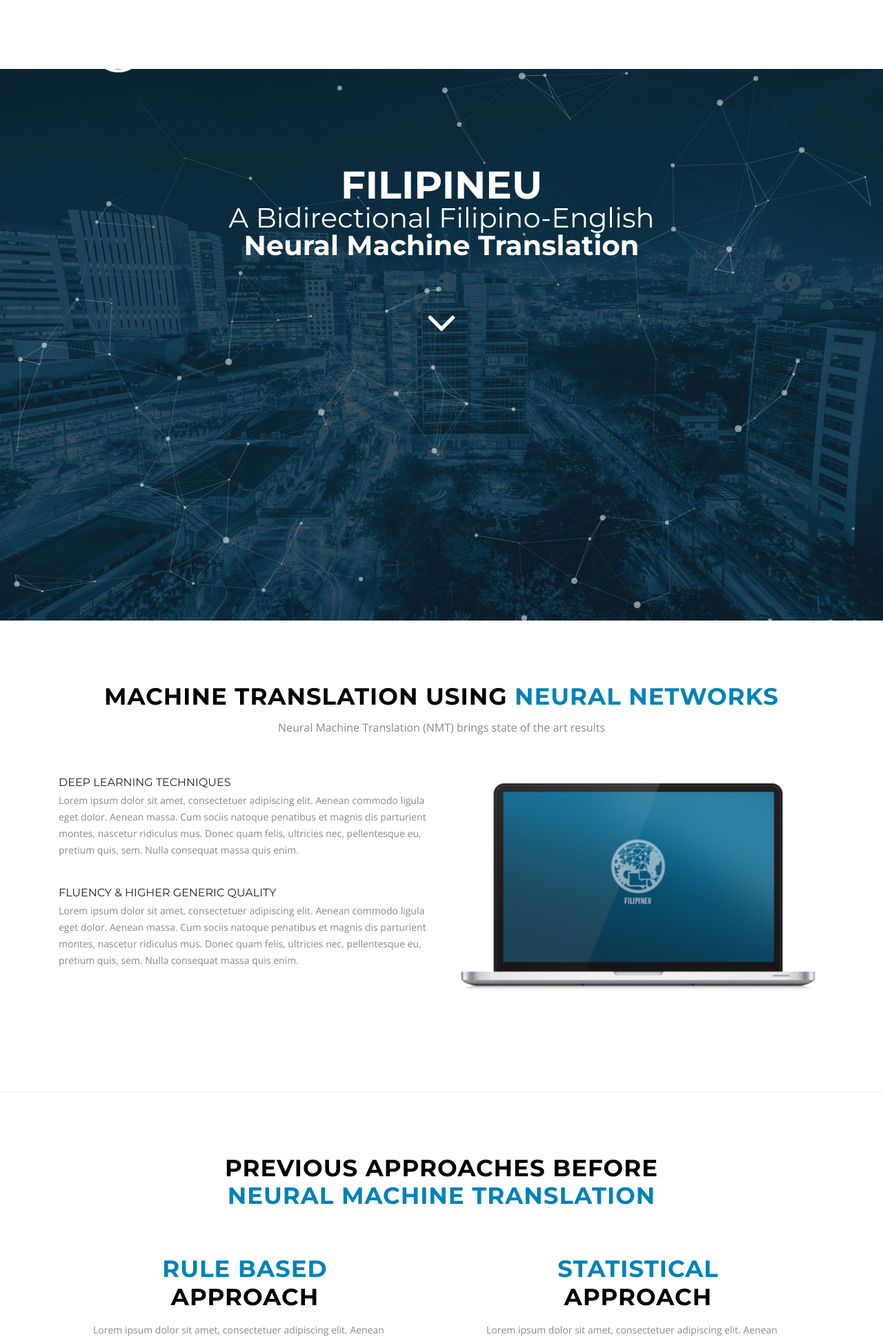
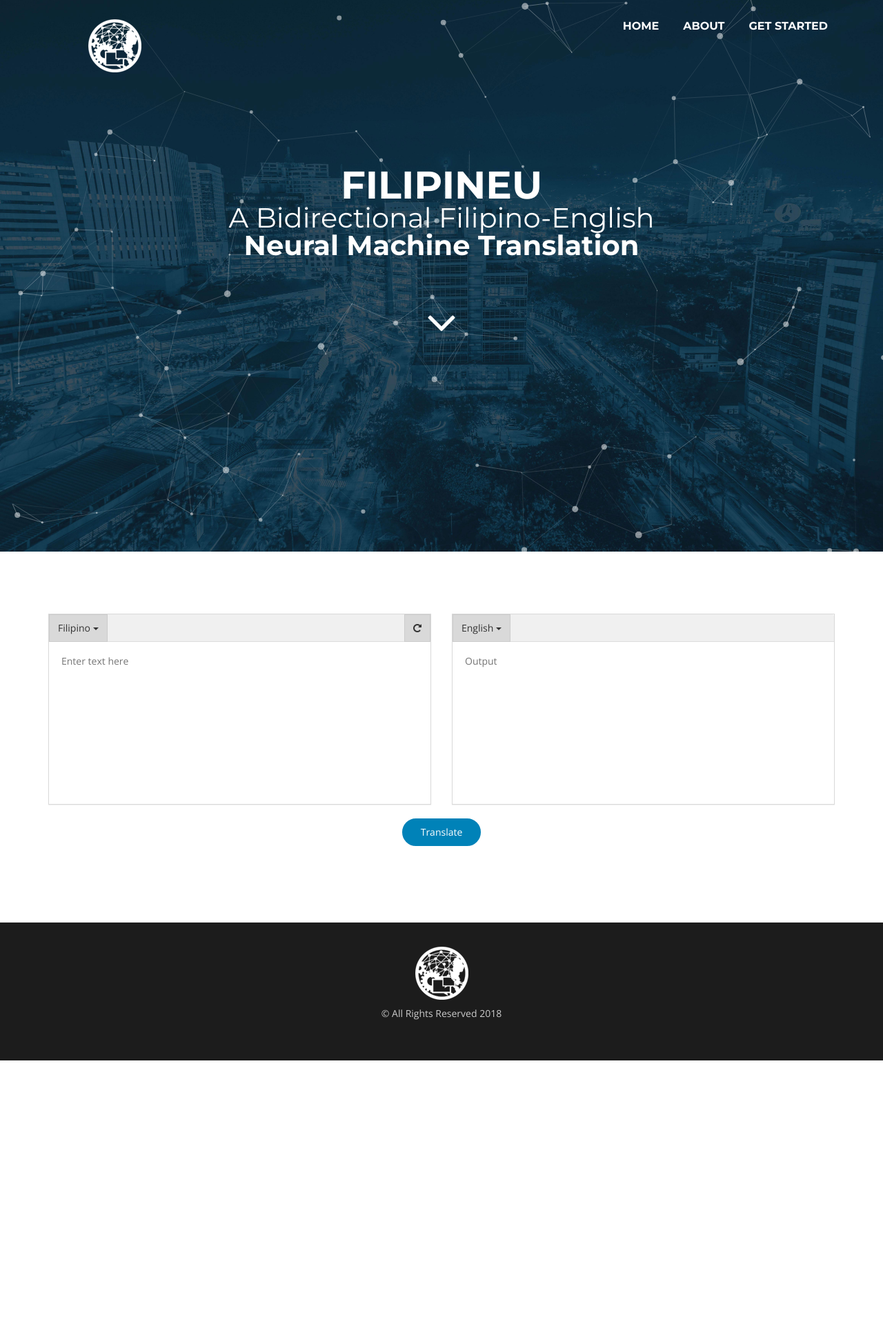
Before and after one commit to redperiabras/FILIPINEU, a Flask app: page / in a window 1280 px wide. Shown: the top 1942 px of the page at 69% size. After the commit the page ends 1538 px from the top, so only its background shows below. Run offline with Flask 2, Linux system fonts and the light colour scheme; parts of the project's set-up code (start-up, migrations or seed data) failed here and were passed over; some libraries are stand-ins or nearby versions.

Commit message:
Translator interface

```diff
--- /dev/null
+++ b/app/static/css/index.css
@@ -0,0 +1,88 @@
+textarea {
+	border-color: #fff;
+	resize: none;
+	width: 100%;
+	height: 200px;
+}
+textarea:focus {
+    border: 0 none #FFF;
+    overflow: hidden;
+    outline:none;
+}
+
+.panel {
+    margin-bottom: 20px;
+    background-color: #fff;
+    border: 1px solid transparent;
+    border-radius: 0px;
+    -webkit-box-shadow: 0 1px 1px rgba(0, 0, 0, 0.05);
+    box-shadow: 0 1px 1px rgba(0, 0, 0, 0.05);
+    border-color: #d9d9d9;
+}
+
+.panel-default > .panel-heading {
+    color: #333333;
+    background-color: #F0F0F0;
+    border-color: #dddddd;
+    height: 40px;
+}
+
+.btn-default {
+    background-color: #D9D9D9;
+    border-radius: 0px;
+    /*padding: 10px;*/
+    height: 40px;
+}
+
+.panel-heading {
+    padding: 0px;
+    border-bottom: 1px solid transparent;
+    border-top-right-radius: 3px;
+    border-top-left-radius: 3px;
+}
+
+.btn-primary {
+    background-color: #0082B8;
+    padding: 8px 25px;
+    /*background-color: #fff;*/
+    border-radius: 100px;
+    border: 2px solid #0082B8;
+    border-radius: 50px;
+}
+
+.btn-primary:hover {
+    color: #ffffff;
+    background-color: #0082B8;
+    border-color: #0082B8;
+    opacity: .7;
+}
+
+.dropdown-menu {
+    position: absolute;
+    top: 100%;
+    left: 0;
+    z-index: 1000;
+    display: none;
+    float: left;
+    min-width: 160px;
+    padding: 5px 0;
+    margin: 0px 0 0;
+    list-style: none;
+    font-size: 14px;
+    background-color: #ffffff;
+    border: 1px solid #fff;
+    border: 1px solid rgba(0, 0, 0, 0.15);
+    border-radius: 0px;
+    -webkit-box-shadow: none;
+    box-shadow: none;
+    background-clip: padding-box;
+    -webkit-transition: all .1s ease-in-out;
+    transition: all .1s ease-in-out;
+    -webkit-user-select: none;
+    -moz-user-select: none;
+    -ms-user-select: none;
+}
+
+.dropdown-menu li {
+    padding: 5px 10px;
+}
--- a/app/static/css/style.css
+++ b/app/static/css/style.css
@@ -144,7 +144,7 @@
     font-family: montserrat;
     position: absolute;
     width: 100%;
-    height: 100vh;
+    /*height: 100vh;*/
     top: 30%;
    	text-align: center;
     border-radius: 4px;
--- a/app/templates/index.html
+++ b/app/templates/index.html
@@ -19,6 +19,7 @@
 	<link href="{{ url_for('static', filename='lib/font-awesome/css/font-awesome.css' ) }}" rel="stylesheet" type="text/css">
 	<link href="{{ url_for('static', filename='css/responsive.css') }}" rel="stylesheet" type="text/css">
 	<link href="{{ url_for('static', filename='css/animate.css') }}" rel="stylesheet" type="text/css">
+	<link href="{{ url_for('static', filename='css/index.css') }}" rel="stylesheet" type="text/css">
 
 	<script type="text/javascript" src="{{ url_for('static', filename='lib/jquery/jquery.1.8.3.min.js') }}"></script>
 	<script type="text/javascript" src="{{ url_for('static', filename='lib/bootstrap/js/bootstrap.js') }}"></script>
@@ -61,93 +62,68 @@
 			</div>
 	</header>
 
-
+	<div class="clear"></div>
 
 	<section class="main-section" id="service">
 		<div class="container">
-			<h2>Machine Translation using <span style="color: #0082B8; text-transform: uppercase;">Neural Networks</span></h2>
-			<h6>Neural Machine Translation (NMT) brings state of the art results</h6>
 			<div class="row">
-				<div class="col-md-6 wow fadeInLeft delay-05s">
-					<div class="div-section">
-						<div class="div-section-col">
-							<h3 style="color: ">Deep Learning Techniques</h3>
-							<p>Lorem ipsum dolor sit amet, consectetuer adipiscing elit. Aenean commodo ligula eget dolor. Aenean massa. Cum sociis natoque penatibus et magnis dis parturient montes, nascetur ridiculus mus. Donec quam felis, ultricies nec, pellentesque eu, pretium quis, sem. Nulla consequat massa quis enim.</p>
+				<div class="col-md-6">
+					<div class="panel panel-default">
+					  <div class="panel-heading">
+					  	<div class="dropdown pull-left">
+  							<button class="btn btn-default dropdown-toggle" type="button" id="dropdownMenu1" data-toggle="dropdown" aria-haspopup="true" aria-expanded="true">
+  							  Filipino
+  							  <span class="caret"></span>
+  							</button>
+  							<ul class="dropdown-menu" aria-labelledby="dropdownMenu1">
+  							  <li><a href="#">Filipino</a></li>
+  							  <li><a href="#">English</a></li>
+  							</ul>
 						</div>
-					</div>
-					<div class="div-section">
-						<div class="div-section-col2">
-							<h3 style="color: ">Fluency &amp; Higher Generic Quality</h3>
-							<p>Lorem ipsum dolor sit amet, consectetuer adipiscing elit. Aenean commodo ligula eget dolor. Aenean massa. Cum sociis natoque penatibus et magnis dis parturient montes, nascetur ridiculus mus. Donec quam felis, ultricies nec, pellentesque eu, pretium quis, sem. Nulla consequat massa quis enim.</p>
-						</div>
-					</div>
-				</div>
-				<figure class="col-md-6  text-right wow fadeInUp delay-02s">
-					<img src="{{ url_for('static', filename='img/macbook1.png') }}" alt="">
-				</figure>
-
-			</div>
-		</div>
-	</section>
-	<section class="main-section" id="service">
-		<div class="container">
-			<h2>Previous approaches before <span style="color:#0082B8;"><br>Neural Machine Translation</span></h2>
-			<div class="row">
-				<div class="col-lg-6 col-sm-6 wow fadeInDown delay-05s">
-					<div class="div-section">
-						<div class="div-section-col3">
-							<h2><span style="color:#0082B8;">Rule Based</span> Approach</h2>
-							<p>Lorem ipsum dolor sit amet, consectetuer adipiscing elit. Aenean commodo ligula eget dolor. Aenean massa. Cum sociis natoque penatibus et magnis dis parturient montes, nascetur ridiculus mus. Donec quam felis, ultricies nec, pellentesque eu, pretium quis, sem. Nulla consequat massa quis enim.</p>
-							<a href="#" class="learn-link">Learn more</a>
-						</div>
-					</div>
-				</div>
-				<div class="col-lg-6 col-sm-6 wow fadeInDown delay-05s">
-					<div class="div-section">
-						<div class="div-section-col3">
-							<h2><span style="color:#0082B8;">Statistical</span> Approach</h2>
-							<p>Lorem ipsum dolor sit amet, consectetuer adipiscing elit. Aenean commodo ligula eget dolor. Aenean massa. Cum sociis natoque penatibus et magnis dis parturient montes, nascetur ridiculus mus. Donec quam felis, ultricies nec, pellentesque eu, pretium quis, sem. Nulla consequat massa quis enim.</p>
-							<a href="#" class="learn-link">Learn more</a>
-						</div>
+						<button class="btn btn-default pull-right" id="button-clear" id="button-clear">
+							<i class="fa fa-repeat" aria-hidden="true"></i>
+						</button>
+					  </div>
+					  <div class="panel-body">
+					    <textarea placeholder="Enter text here" id="input-area"></textarea>
+					  </div>
 					</div>
 				</div>
 
-			</div>
-		</div>
-	</section>
-
-	<section class="main-section" id="how-it-works">
-		<div class="container">
-			<h2>how it works</h2>
-			<h6>Neural Machine Translation (NMT) brings state of the art results</h6>
-			<div class="row">
-				<figure class="col-lg-8 col-sm-8  text-right wow fadeInUp delay-02s">
-					<img src="{{ url_for('static', filename='img/translate.png') }}" alt="">
-				</figure>
-				<div class="col-lg-4 col-sm-4 wow fadeInLeft delay-05s">
-					<div class="div-section">
-						<div class="div-section-col2">
-							<h3>FILIPINEU</h3>
-							<p>Lorem ipsum dolor sit amet, consectetuer adipiscing elit. Aenean commodo ligula eget dolor. Aenean massa. Cum sociis natoque penatibus et magnis dis parturient montes, nascetur ridiculus mus. Donec quam felis, ultricies nec, pellentesque eu, pretium quis, sem. Nulla consequat massa quis enim.</p>
+				<div class="col-md-6">
+					<div class="panel panel-default">
+					  <div class="panel-heading">
+					  	<div class="dropdown">
+  							<button class="btn btn-default" type="button" id="target-menu" data-toggle="dropdown" aria-haspopup="true" aria-expanded="true">
+  							  English
+  							  <span class="caret"></span>
+  							</button>
+  							<ul class="dropdown-menu" aria-labelledby="target-menu">
+  							  <li>Filipino</li>
+  							  <li>English</li>
+  							</ul>
 						</div>
+					  </div>
+					  <div class="panel-body">
+					    <textarea placeholder="Output" id="output-area" readonly diabled></textarea>
+					  </div>
 					</div>
 				</div>
 			</div>
+			<div class="clear"></div>
+			<div class="row">
+				<div class="col-md-2 col-md-offset-5 text-center">
+					<button class="btn btn-primary" id="button-translate">Translate</button>
+				</div>
+			</div>
 		</div>
-	</section>
-
-
-
-	<section class="ready-section">
-		<h1 class="wow fadeInDown delay-02s">Ready to use Filipineu?</h1>
-		<a href="#" class="btn-translate wow fadeInDown delay-02s">Translate Now</a>
 	</section>
 
 	<footer class="footer">
 		<div class="container">
 			<div class="row">
 				<img src="{{ url_for('static', filename='img/icon-white.png') }}">
-				<span class="copyright">&copy; All Rights Reserved 2017</span>
+				<span class="copyright">&copy; All Rights Reserved 2018</span>
 			</div>
 		</div>
 	</footer>
@@ -162,7 +138,6 @@
 				return false
 
 			});
-
 		});
 	</script>
 
@@ -173,7 +148,6 @@
 		});
 		wow.init();
 	</script>
-
 
 	<script type="text/javascript">
 		$(window).load(function() {
@@ -218,6 +192,56 @@
 		});
 	</script>
 
+	<script type="text/javascript">
+		var api_key = "0d600f2643ae8ffcdcf66965679c863aedc31c74661be4f2";
+		var request;
+
+		$("#button-clear").click(function(){
+			$('#input-area').val('');
+			$('#output-area').val('');
+		});
+
+		$("#button-translate").click(function(){
+
+			var url =  "/api/translate?key=" + api_key;
+
+			// Abort any pending request
+		    if(request){
+		        request.abort();
+		    }
+
+		    request = $.ajax({
+		        url: url,
+		        type: "post",
+		        data: {
+		        	text: $("#input-area").val()
+		        }
+		    });
+
+		    // Callback handler that will be called on success
+		    request.done(function (response, textStatus, jqXHR){
+		        // Log a message to the console
+		        $('#output-area').val(response.data.output.text);
+		    });
+
+		    // Callback handler that will be called on failure
+		    request.fail(function (jqXHR, textStatus, errorThrown){
+		        // Log the error to the console
+		        console.error(
+		            "The following error occurred: "+
+		            textStatus, errorThrown
+		        );
+		    });
+
+		    // Callback handler that will be called regardless
+		    // if the request failed or succeeded
+		    request.always(function () {
+		        // Reenable the inputs
+		        $("input-area").prop("disabled", false);
+		    });
+		});
+	</script>
+
 </body>
 
 </html>
```
Also changed, not shown: app/app.db.
